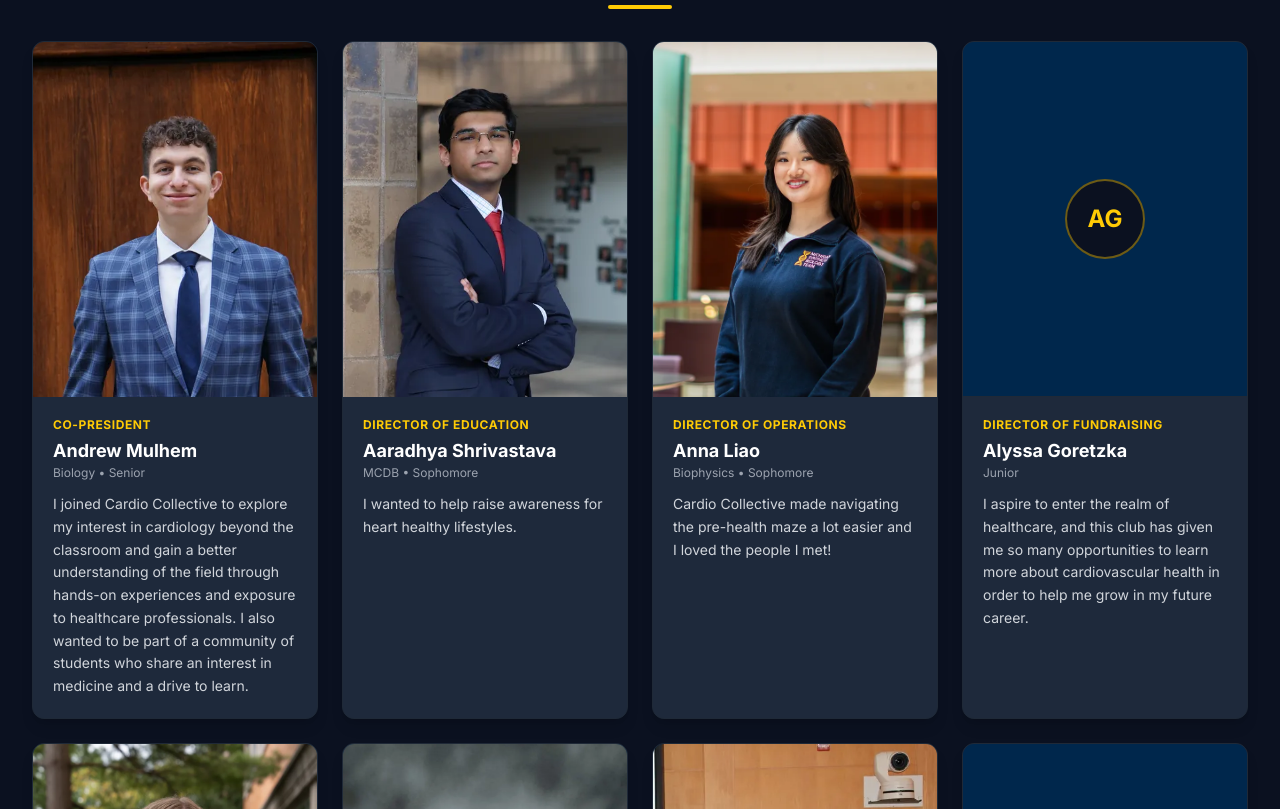
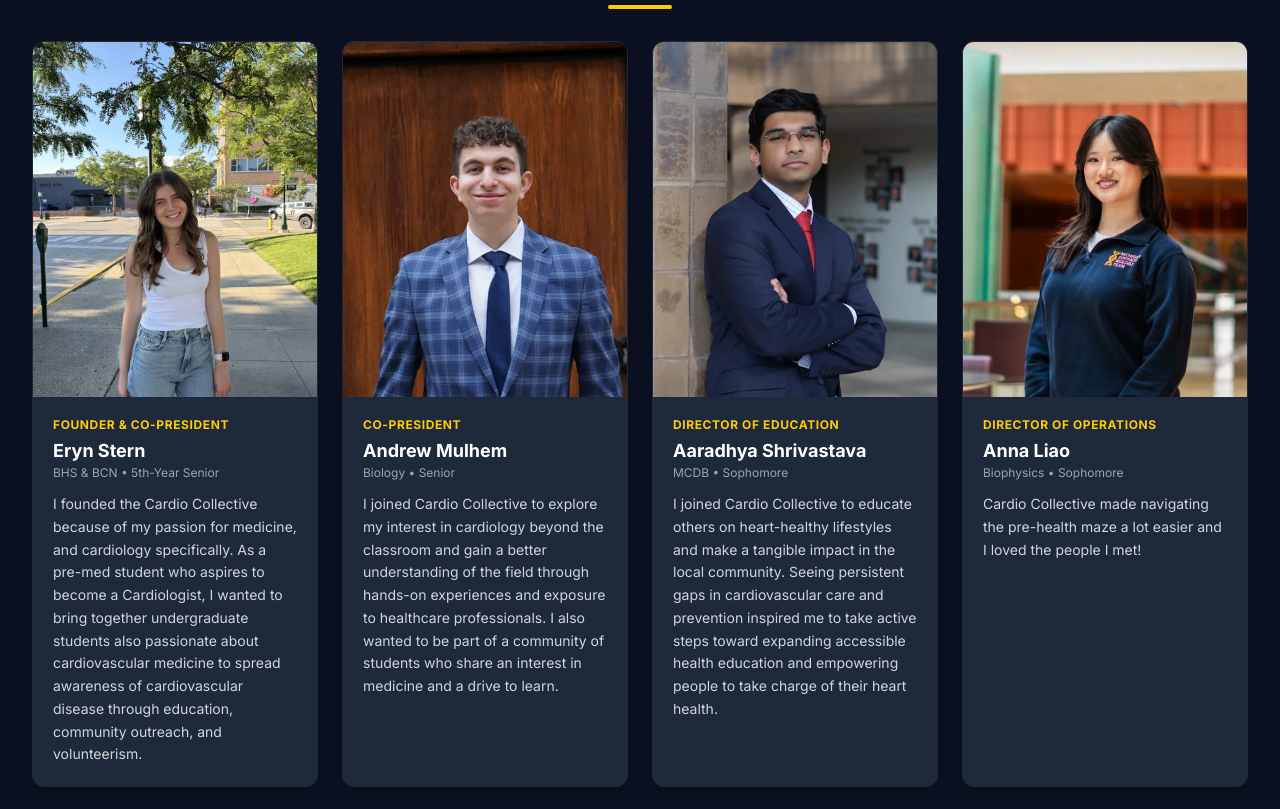
Before and after one commit to umich-cardio-collective/cardio-collective, a plain HTML site: page members.html in a window 1280 px wide. Shown: the part 576-1385 px from the top of the page. Drawn offline with nearby package versions, Linux system fonts and the light colour scheme.

Commit message:
Members file changed
Added eryn to members and abreviated long major names

```diff
--- a/members.html
+++ b/members.html
@@ -227,7 +227,39 @@
 
         <!-- Board Member Cards Grid (4 per row on desktop) -->
         <div class="grid grid-cols-1 sm:grid-cols-2 lg:grid-cols-4 gap-6">
-          <!-- 1. Andrew Mulhem -->
+          <!-- 1. Eryn Stern -->
+          <div
+            class="bg-cardbg rounded-xl border border-gray-800 overflow-hidden hover:border-maize/50 transition duration-300 flex flex-col shadow-lg"
+          >
+            <div class="aspect-[4/5] w-full overflow-hidden bg-navy">
+              <img
+                src="assets/eryn.webp"
+                alt="Eryn Stern"
+                class="w-full h-full object-cover object-top"
+              />
+            </div>
+            <div class="p-5 flex-grow flex flex-col">
+              <span
+                class="text-xs font-bold uppercase tracking-wider text-maize mb-1"
+              >
+                Founder &amp; Co-President
+              </span>
+              <h3 class="text-lg font-bold text-white">Eryn Stern</h3>
+              <p class="text-xs text-gray-400 mb-3">
+                BHS &amp; BCN &bull; 5th-Year Senior
+              </p>
+              <p class="text-gray-300 text-sm leading-relaxed">
+                I founded the Cardio Collective because of my passion for
+                medicine, and cardiology specifically. As a pre-med student who
+                aspires to become a Cardiologist, I wanted to bring together
+                undergraduate students also passionate about cardiovascular
+                medicine to spread awareness of cardiovascular disease through
+                education, community outreach, and volunteerism.
+              </p>
+            </div>
+          </div>
+
+          <!-- 2. Andrew Mulhem -->
           <div
             class="bg-cardbg rounded-xl border border-gray-800 overflow-hidden hover:border-maize/50 transition duration-300 flex flex-col shadow-lg"
           >
@@ -256,7 +288,7 @@
             </div>
           </div>
 
-          <!-- 2. Aaradhya Shrivastava -->
+          <!-- 3. Aaradhya Shrivastava -->
           <div
             class="bg-cardbg rounded-xl border border-gray-800 overflow-hidden hover:border-maize/50 transition duration-300 flex flex-col shadow-lg"
           >
@@ -278,12 +310,17 @@
               </h3>
               <p class="text-xs text-gray-400 mb-3">MCDB &bull; Sophomore</p>
               <p class="text-gray-300 text-sm leading-relaxed">
-                I wanted to help raise awareness for heart healthy lifestyles.
+                I joined Cardio Collective to educate others on heart-healthy
+                lifestyles and make a tangible impact in the local community.
+                Seeing persistent gaps in cardiovascular care and prevention
+                inspired me to take active steps toward expanding accessible
+                health education and empowering people to take charge of their
+                heart health.
               </p>
             </div>
           </div>
 
-          <!-- 3. Anna Liao -->
+          <!-- 4. Anna Liao -->
           <div
             class="bg-cardbg rounded-xl border border-gray-800 overflow-hidden hover:border-maize/50 transition duration-300 flex flex-col shadow-lg"
           >
@@ -311,7 +348,7 @@
             </div>
           </div>
 
-          <!-- 4. Alyssa Goretzka -->
+          <!-- 5. Alyssa Goretzka -->
           <div
             class="bg-cardbg rounded-xl border border-gray-800 overflow-hidden hover:border-maize/50 transition duration-300 flex flex-col shadow-lg"
           >
@@ -341,7 +378,7 @@
             </div>
           </div>
 
-          <!-- 5. Ainsley Brunette -->
+          <!-- 6. Ainsley Brunette -->
           <div
             class="bg-cardbg rounded-xl border border-gray-800 overflow-hidden hover:border-maize/50 transition duration-300 flex flex-col shadow-lg"
           >
@@ -370,7 +407,7 @@
             </div>
           </div>
 
-          <!-- 6. Ananya Sharma -->
+          <!-- 7. Ananya Sharma -->
           <div
             class="bg-cardbg rounded-xl border border-gray-800 overflow-hidden hover:border-maize/50 transition duration-300 flex flex-col shadow-lg"
           >
@@ -399,7 +436,7 @@
             </div>
           </div>
 
-          <!-- 7. Vanessa Rodgers -->
+          <!-- 8. Vanessa Rodgers -->
           <div
             class="bg-cardbg rounded-xl border border-gray-800 overflow-hidden hover:border-maize/50 transition duration-300 flex flex-col shadow-lg"
           >
@@ -417,9 +454,7 @@
                 Social Chair
               </span>
               <h3 class="text-lg font-bold text-white">Vanessa Rodgers</h3>
-              <p class="text-xs text-gray-400 mb-3">
-                Molecular, Cellular, and Developmental Biology &bull; Junior
-              </p>
+              <p class="text-xs text-gray-400 mb-3">MCDB &bull; Junior</p>
               <p class="text-gray-300 text-sm leading-relaxed">
                 I am very interested in cardiology and eager to build community
                 with peers who share the same interest. Much of my focus is tied
@@ -429,7 +464,7 @@
             </div>
           </div>
 
-          <!-- 8. Zoeya Ahmad -->
+          <!-- 9. Zoeya Ahmad -->
           <div
             class="bg-cardbg rounded-xl border border-gray-800 overflow-hidden hover:border-maize/50 transition duration-300 flex flex-col shadow-lg"
           >
@@ -459,7 +494,7 @@
             </div>
           </div>
 
-          <!-- 9. Krish Mahajan -->
+          <!-- 10. Krish Mahajan -->
           <div
             class="bg-cardbg rounded-xl border border-gray-800 overflow-hidden hover:border-maize/50 transition duration-300 flex flex-col shadow-lg"
           >
@@ -479,9 +514,7 @@
                 Events Coordinator
               </span>
               <h3 class="text-lg font-bold text-white">Krish Mahajan</h3>
-              <p class="text-xs text-gray-400 mb-3">
-                Biology, Health, and Society (BHS) &bull; Sophomore
-              </p>
+              <p class="text-xs text-gray-400 mb-3">BHS &bull; Sophomore</p>
               <p class="text-gray-300 text-sm leading-relaxed">
                 I joined Cardio Collective, so I would have the opportunity to
                 collaborate with the undergraduate students on campus to make an
@@ -491,7 +524,7 @@
             </div>
           </div>
 
-          <!-- 10. Julianna Heung -->
+          <!-- 11. Julianna Heung -->
           <div
             class="bg-cardbg rounded-xl border border-gray-800 overflow-hidden hover:border-maize/50 transition duration-300 flex flex-col shadow-lg"
           >
```
